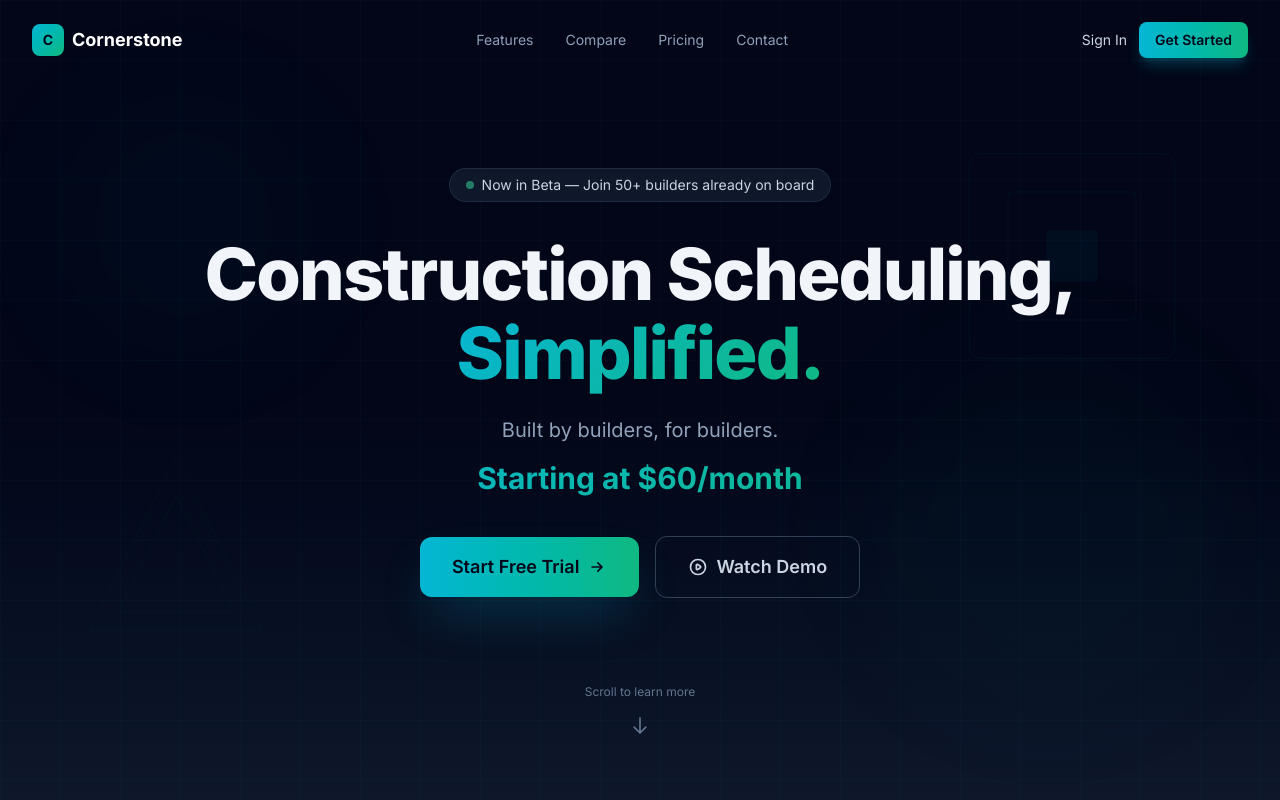
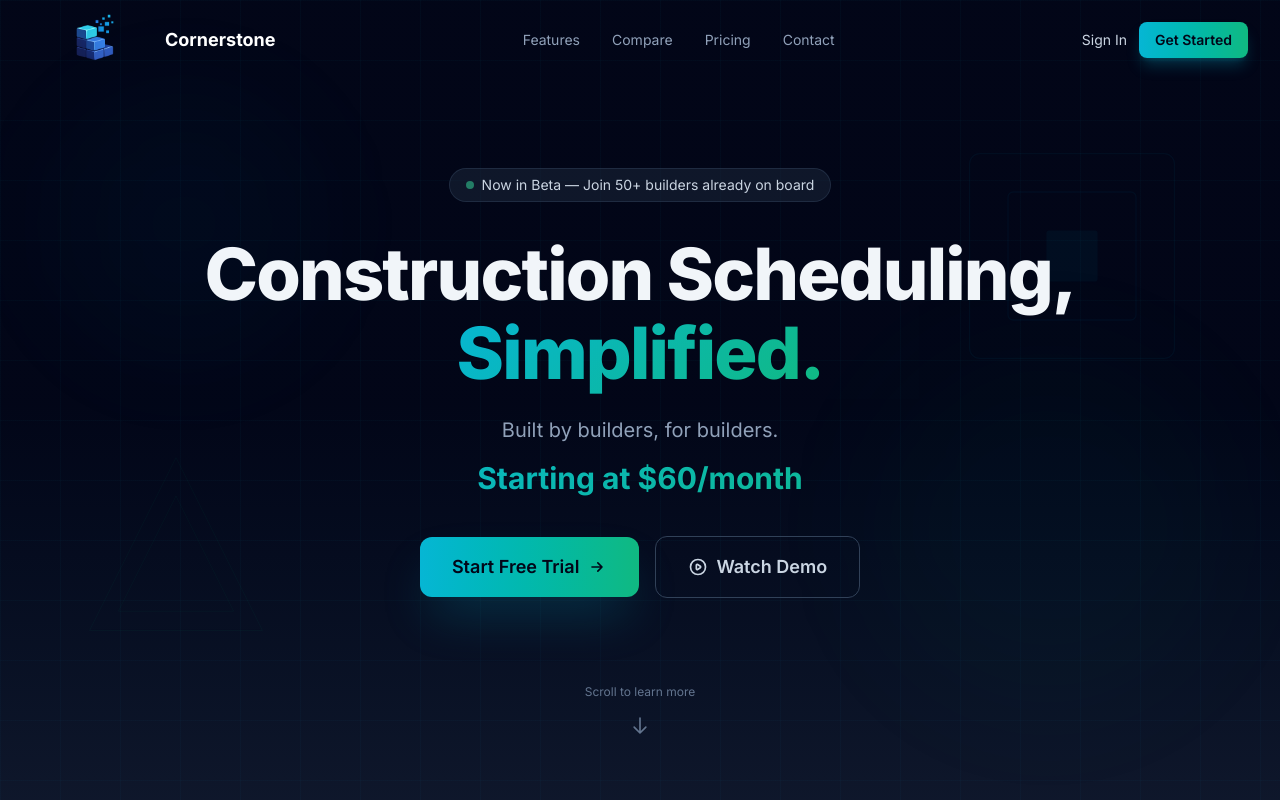
Before and after one commit to Scootermcgavin121/cornerstone-marketing, a Next.js app: page / in a window 1280 px wide. Shown: the top 800 px of the page. Built offline with nearby package versions, Linux system fonts and the light colour scheme.

Commit message:
Add logo to navbar, footer, and favicon

```diff
--- a/app/components/Footer.tsx
+++ b/app/components/Footer.tsx
@@ -62,9 +62,7 @@
           {/* Brand */}
           <div className="md:col-span-2">
             <div className="flex items-center gap-2 mb-4">
-              <div className="w-8 h-8 rounded-lg bg-gradient-to-br from-cyan-500 to-emerald-500 flex items-center justify-center font-bold text-slate-950 text-sm">
-                C
-              </div>
+              <img src="/logo.png" alt="Cornerstone" className="w-9 h-9 object-contain" />
               <span className="font-bold text-lg text-white">Cornerstone</span>
             </div>
             <p className="text-sm text-slate-400 mb-4 italic">
--- a/app/components/Navbar.tsx
+++ b/app/components/Navbar.tsx
@@ -32,9 +32,7 @@
         <div className="flex items-center justify-between h-16 sm:h-20">
           {/* Logo */}
           <a href="#" className="flex items-center gap-2 group">
-            <div className="w-8 h-8 rounded-lg bg-gradient-to-br from-cyan-500 to-emerald-500 flex items-center justify-center font-bold text-slate-950 text-sm">
-              C
-            </div>
+            <img src="/logo.png" alt="Cornerstone" className="w-[125px] h-[125px] object-contain" />
             <span className="font-bold text-lg text-white hidden sm:block">
               Cornerstone
             </span>
```
Also changed, not shown: app/icon.png (added), public/logo.png (added).
